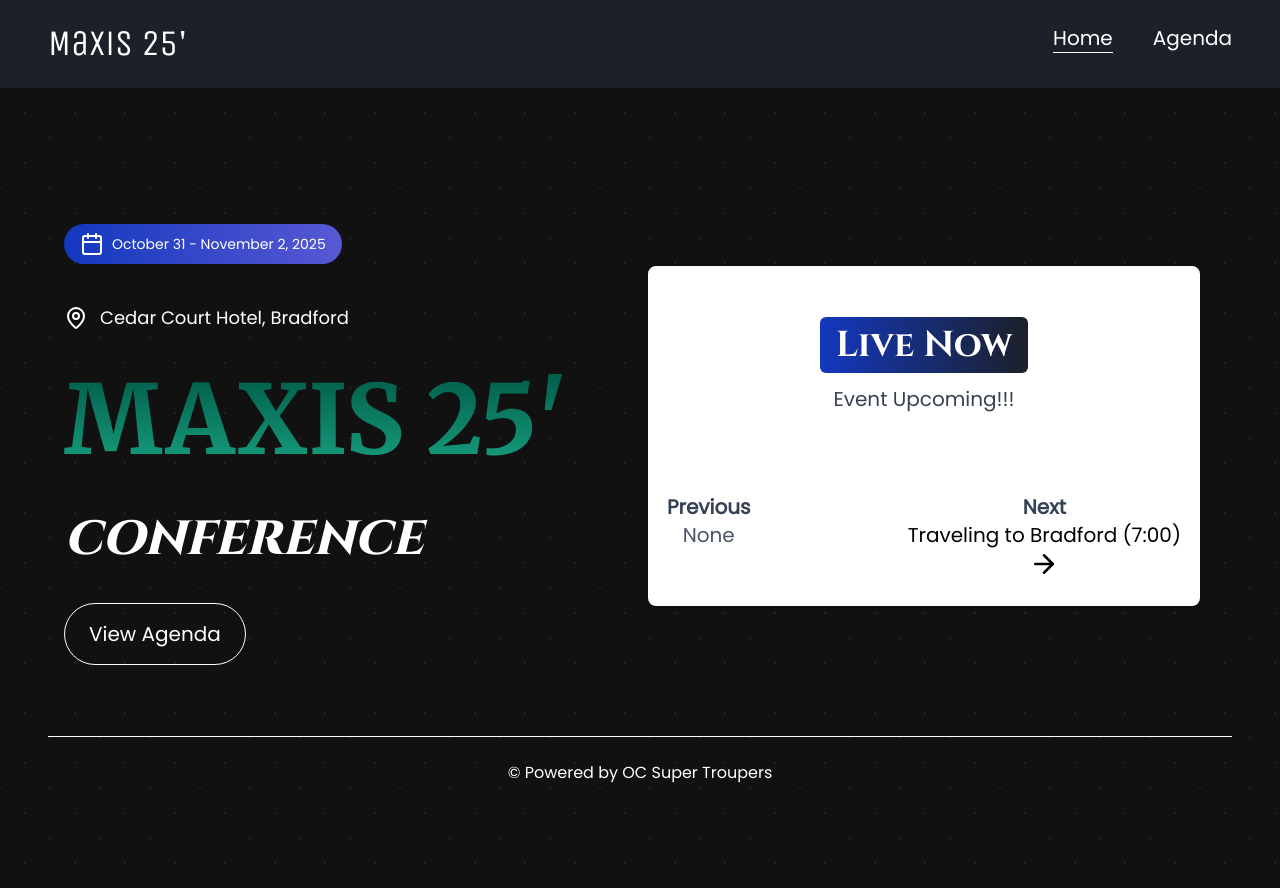
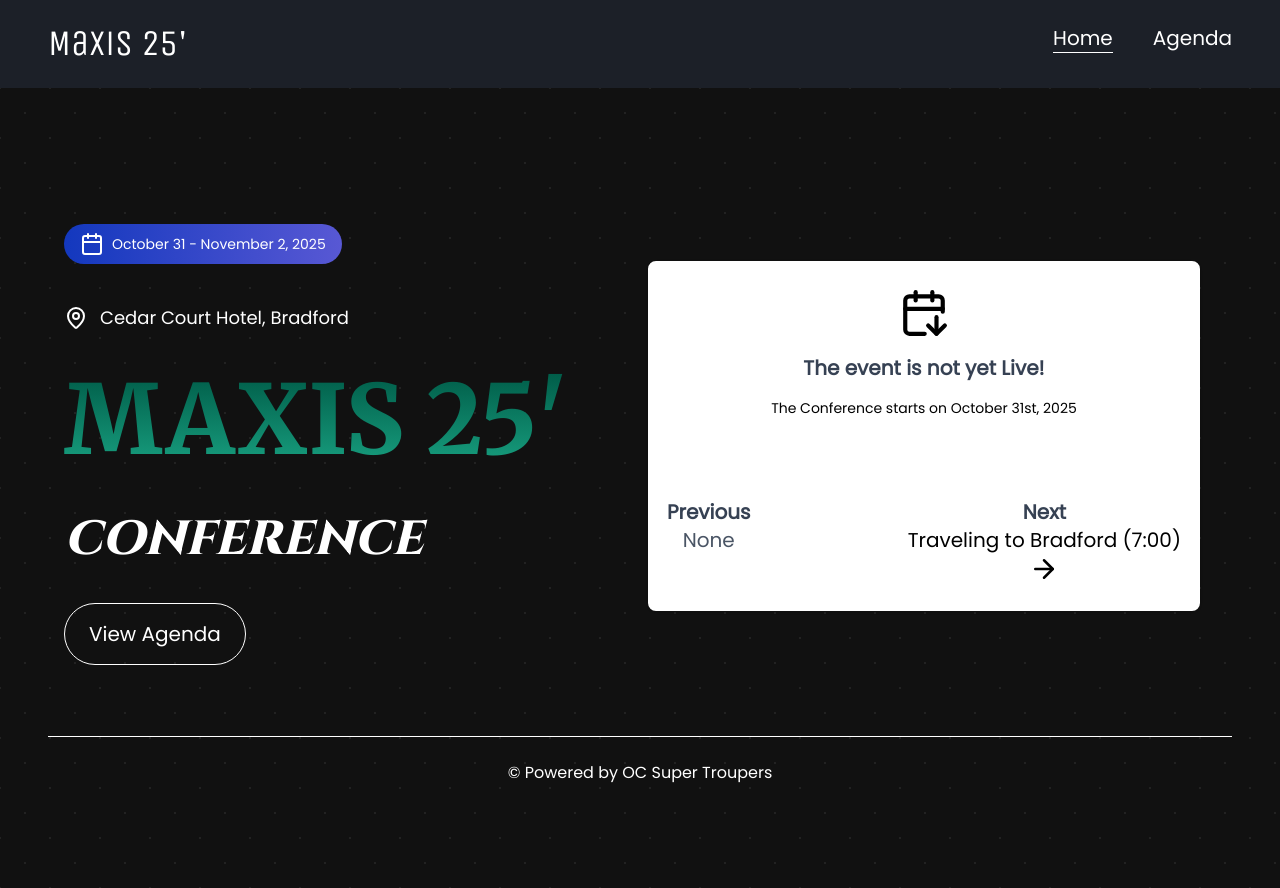
Before and after one commit to Nnenna-udefi/maxis-25, a React (Vite) app: page / in a window 1280 px wide. Built offline with nearby package versions, Linux system fonts and the light colour scheme.

Commit message:
updated home page

```diff
--- a/src/components/liveSection.jsx
+++ b/src/components/liveSection.jsx
@@ -1,6 +1,6 @@
 import { useState, useEffect } from "react";
 import { parseTime } from "../utils/constants";
-import { ArrowLeft, ArrowRight } from "lucide-react";
+import { ArrowLeft, ArrowRight, CalendarArrowDown, Circle } from "lucide-react";
 
 const LiveSection = ({ activities, date }) => {
   const [currentIndex, setCurrentIndex] = useState(null);
@@ -67,31 +67,53 @@ const LiveSection = ({ activities, date }) => {
   const prev = showActivity((currentIndex ?? -1) - 1);
   const next = showActivity((currentIndex ?? -1) + 1);
   return (
-    <div className="p-4 md:py-6 w-full text-lg max-h-[500px] md:text-xl flex flex-col bg-white justify-center border-3  rounded-lg shadow  my-6">
+    <div className="p-4 md:py-6 w-full text-lg max-h-[700px] md:text-xl flex flex-col bg-white justify-center border-3  rounded-lg shadow  my-6">
       {/* if event hasn't started show live now, live, prv & next divs else show event has ended */}
       {eventEnded ? (
-        <p className="text-gray-700 italic">The event has ended.</p>
+        <p className="text-gray-700 italic uppercase text-3xl font-extrabold">
+          The event has ended.
+        </p>
       ) : (
         <div className="flex flex-col items-center justify-center">
           {/* when live now is clicked, it goes back to what is live now */}
+          {current ? (
+            <div className="flex flex-col justify-center items-center">
               <div
-            className="text-2xl w-fit text-center font-cinzel py-2 px-4 mt-6 md:text-4xl rounded-md live text-white font-bold cursor-pointer mb-3 transition duration-300 transform hover:scale-105"
+                className="text-2xl w-fit flex gap-2 items-center text-center font-cinzel py-2 px-4 mt-6  rounded-full bg-[#D85838] text-white font-bold cursor-pointer mb-3 transition duration-300 transform hover:scale-105"
                 onClick={goCurrent}
               >
-            Live Now
+                <span>
+                  <Circle
+                    size={10}
+                    color="white"
+                    className="bg-white rounded-full"
+                  />
+                </span>
+                <h1>Live Now</h1>
               </div>
-          {current ? (
-            <div className="p-3 bg-[#97a9ec] border-l-4 border-[#1338be]">
+
+              <div className="p-3 md:px-5 bg-[#97a9ec] border-l-4 border-[#1338be] w-full">
                 <p className="text-sm md:text-base text-black">
                   {current.startTime} - {current.endTime}
                 </p>
-              <p className="text-sm md:text-base text-black">{current.date}</p>
+                <p className="text-sm md:text-base text-black">
+                  {current.date}
+                </p>
                 <h3 className="text-lg md:text-3xl font-bold text-black">
                   {current.name}
                 </h3>
               </div>
+            </div>
           ) : (
-            <p className="text-gray-700">Event Upcoming!!!</p>
+            <div className="flex flex-col justify-center items-center gap-4">
+              <CalendarArrowDown color="#000" size={50} />
+              <p className="text-gray-700 font-extrabold">
+                The event is not yet Live!
+              </p>
+              <p className="text-black text-sm">
+                The Conference starts on October 31st, 2025
+              </p>
+            </div>
           )}
         </div>
       )}
```
Lines whose indentation alone changed are shown as unchanged.
